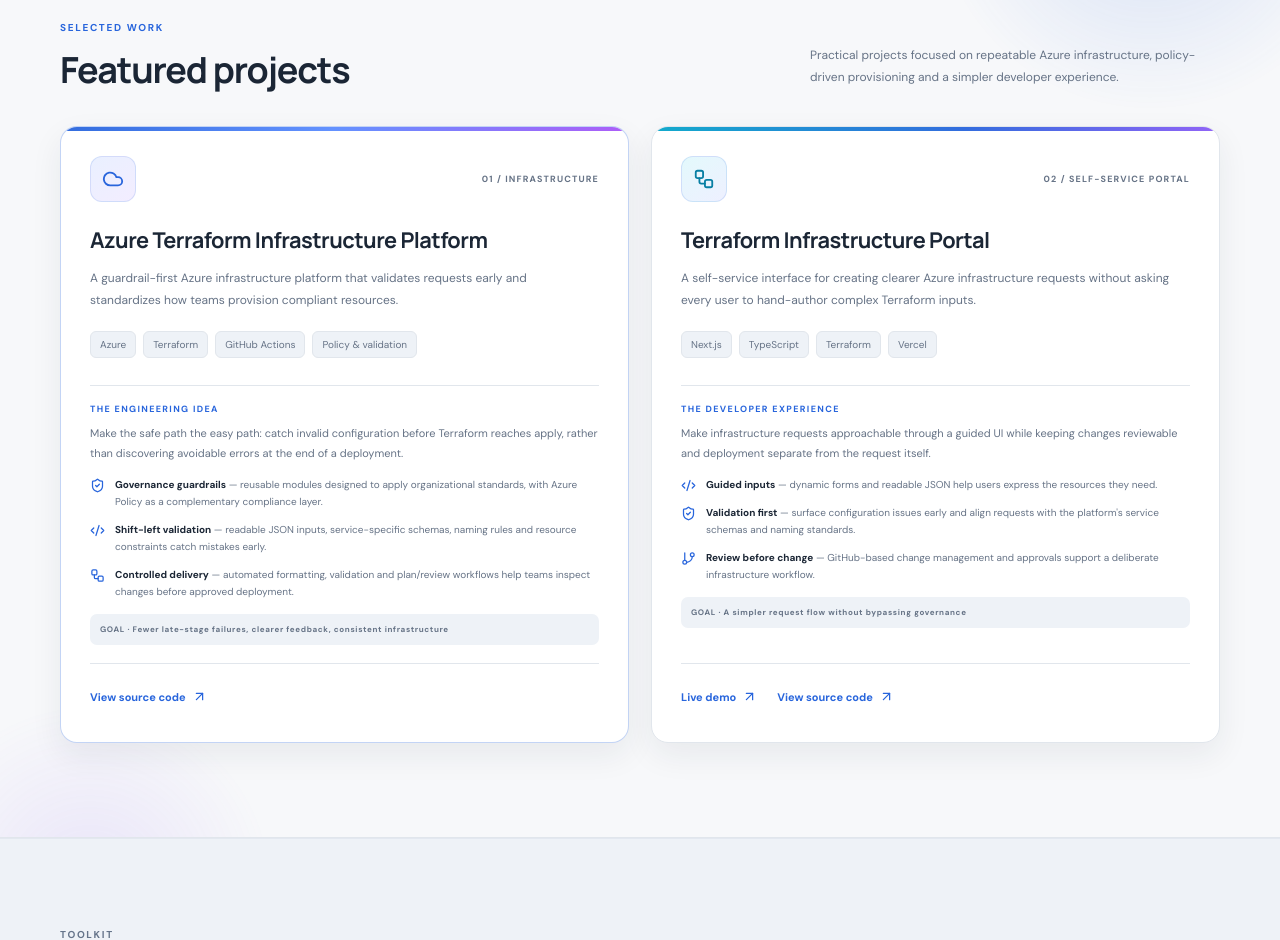
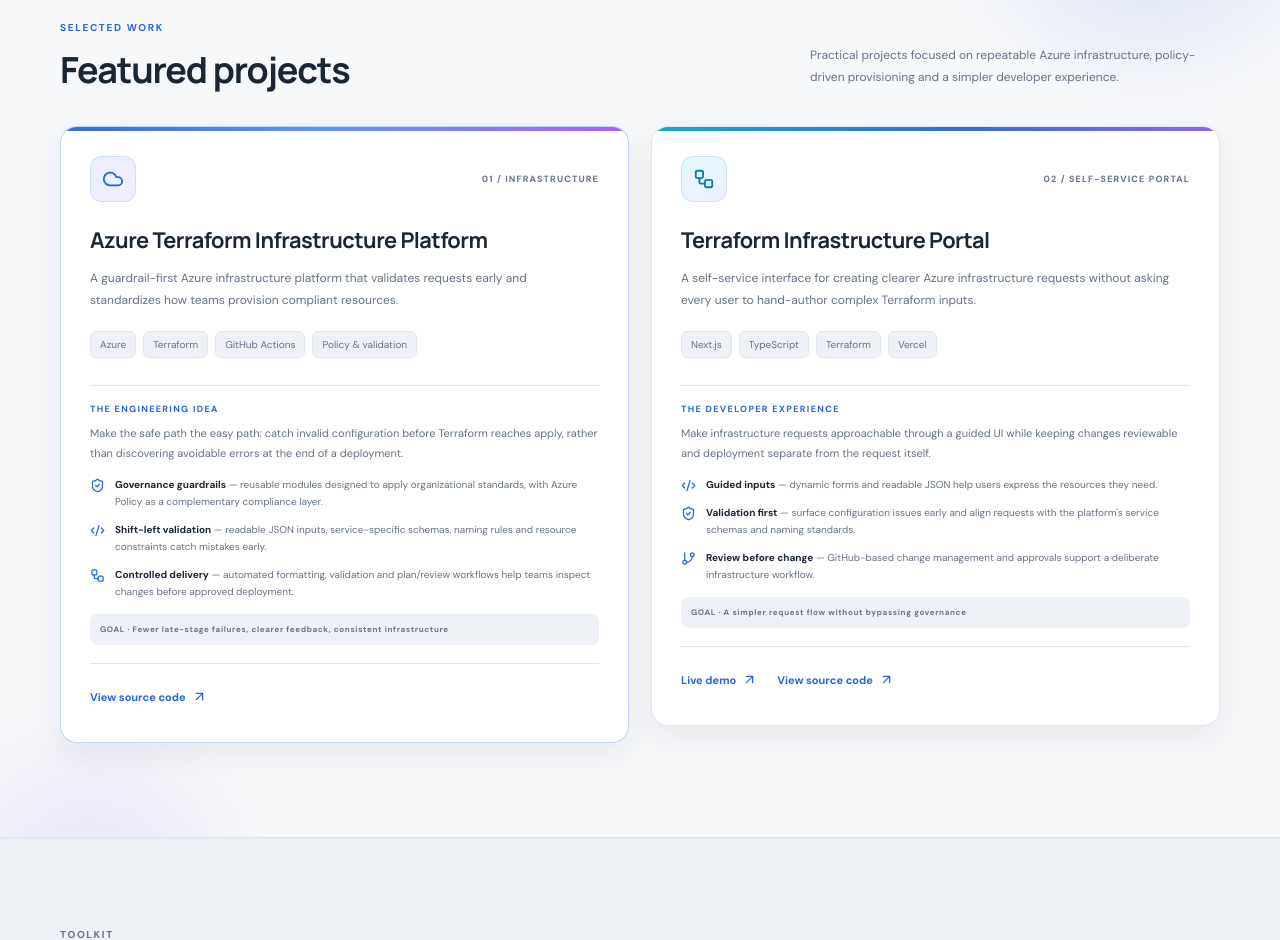
Before and after one commit to Arun-Negi/arun-cloud-portfolio, a React (Vite) app: page / in a window 1280 px wide. Shown: the part 2200-3140 px from the top of the page. Built offline with nearby package versions, Linux system fonts and the light colour scheme.

Commit message:
Fix independent featured project card expansion

```diff
--- a/src/styles.css
+++ b/src/styles.css
@@ -338,3 +338,9 @@ body{background:var(--page-bg);color:var(--text-main);transition:background-colo
 @media(prefers-reduced-motion:reduce){
   .project-hover-details{transition:none}
 }
+
+
+/* Keep project cards independent: expanding one must not stretch its sibling */
+.projects-grid{align-items:start}
+.projects-grid>.project-reveal{align-self:start;min-width:0}
+.projects-grid .project-card{height:auto;align-self:start}
```
